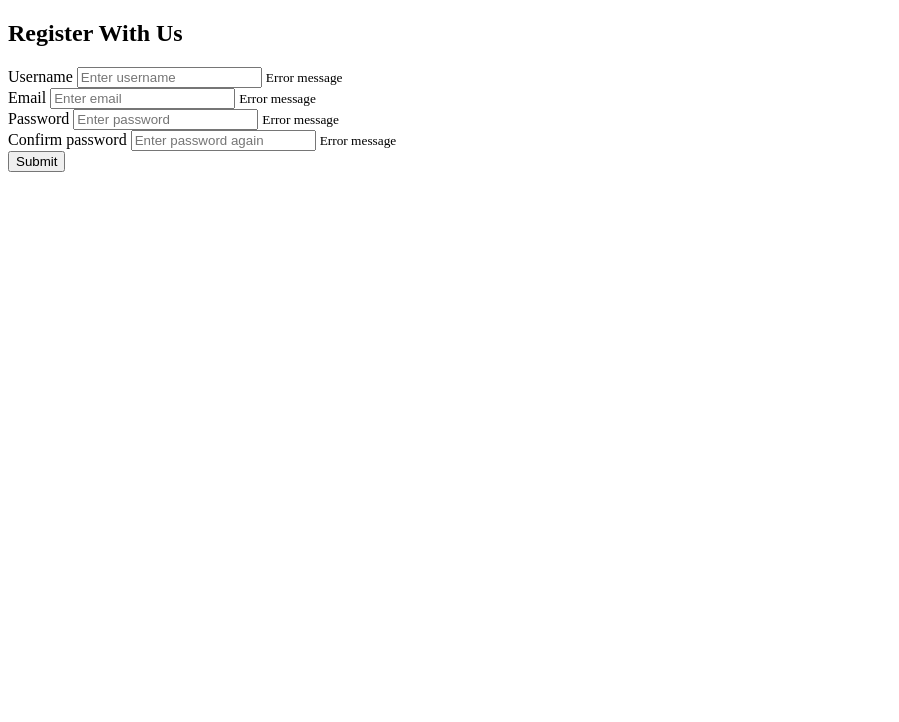
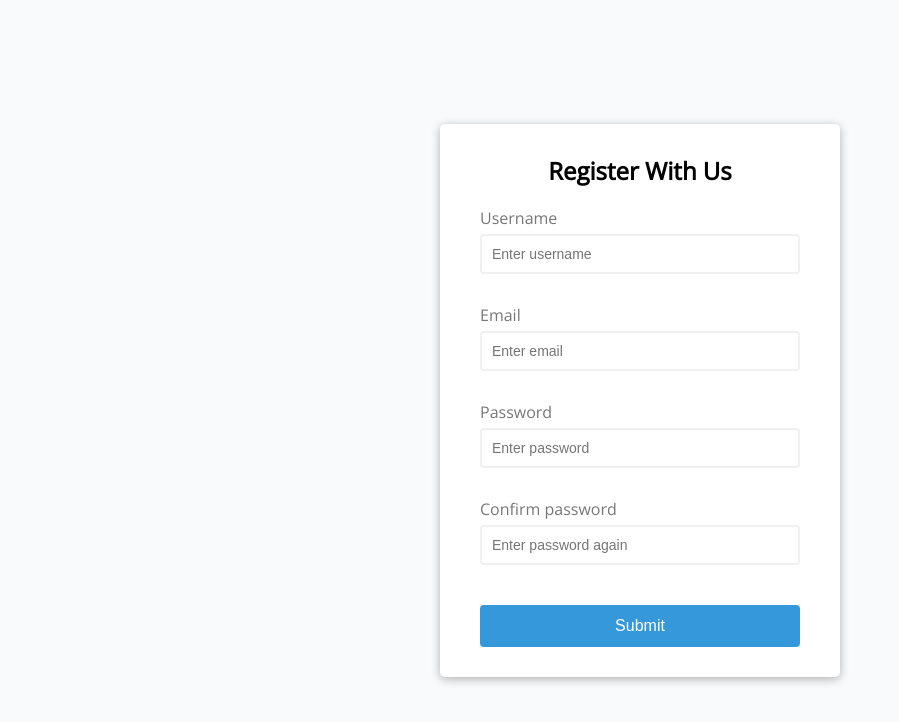
Before and after one commit to cruznovsky/FormValidator, a plain HTML site: page index.html in a window 1280 px wide. Shown: the whole page, without its empty margins (0-899 px from the left). Drawn offline with nearby package versions, Linux system fonts and the light colour scheme.

Commit message:
Add basic styles to form

```diff
--- a/style.css
+++ b/style.css
@@ -0,0 +1,96 @@
+@import url('https://fonts.googleapis.com/css?family=Open+Sans&display=swap');
+:root {
+   --success-color: #2ecc71;
+   --error-color: #e74c3c;
+}
+
+* {
+   box-sizing: border-box;
+   margin: 0;
+   padding: 0;
+}
+
+body {
+   background-color: #f9fafb;
+   font-family: 'Open Sans', sans-serif;
+   display: flex;
+   align-items: center;
+   justify-content: center;
+   min-height: 100vh;
+}
+
+.container {
+   background-color: #fff;
+   border-radius: 5px;
+   box-shadow: 0 2px 10px rgba(0, 0, 0, 0.3);
+   width: 400px;
+}
+
+.form {
+   padding: 30px 40px;
+}
+
+h2 {
+   text-align: center;
+   margin: 0 0 20px;
+}
+
+.form-control {
+   margin-bottom: 10px;
+   padding-bottom: 20px;
+   position: relative;
+}
+
+.form-control label {
+   color: #777;
+   display: block;
+   margin-bottom: 5px;
+}
+
+.form-control input {
+   border: 2px solid #f0f0f0;
+   border-radius: 4px;
+   display: block;
+   width: 100%;
+   padding: 10px;
+   font-size: 14px;
+   outline: none;
+}
+
+.form-control input:focus {
+   border-color: #777;
+}
+
+.form-control.success input {
+   border-color: var(--success-color);
+}
+
+.form-control.error input {
+   border-color: var(--error-color);
+}
+
+.form-control small {
+   color: var(--error-color);
+   position: absolute;
+   bottom: 0;
+   left: 0;
+   visibility: hidden;
+}
+
+.form-control.error small {
+   visibility: visible;
+}
+
+.form button {
+   cursor: pointer;
+   background-color: #3498db;
+   border: 2px solid #3498db;
+   border-radius: 4px;
+   color: #fff;
+   display: block;
+   font-size: 16px;
+   padding: 10px;
+   margin-top: 20px;
+   width: 100%;
+   outline: none;
+}
```
Also changed, not shown: index.html (+4 -5 lines).
